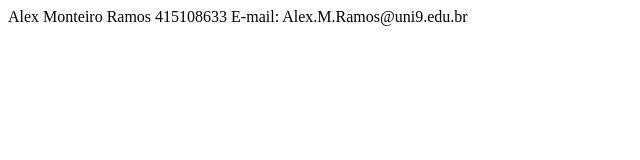
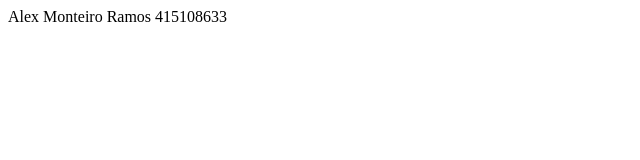
Before and after one commit to 415108633/Aula2409, a plain HTML site: page index.html in a window 1280 px wide. Shown: the whole page, without its empty margins (0-640 px from the left). Drawn offline with Linux system fonts and the light colour scheme.

Commit message:
Revert "Merge Projeto V1"

```diff
--- a/index.html
+++ b/index.html
@@ -7,6 +7,5 @@
 <body>
     Alex Monteiro Ramos
     415108633
-    E-mail: Alex.M.Ramos@uni9.edu.br
 </body>
 </html>
```
Also changed, not shown: Menu.txt (deleted).
